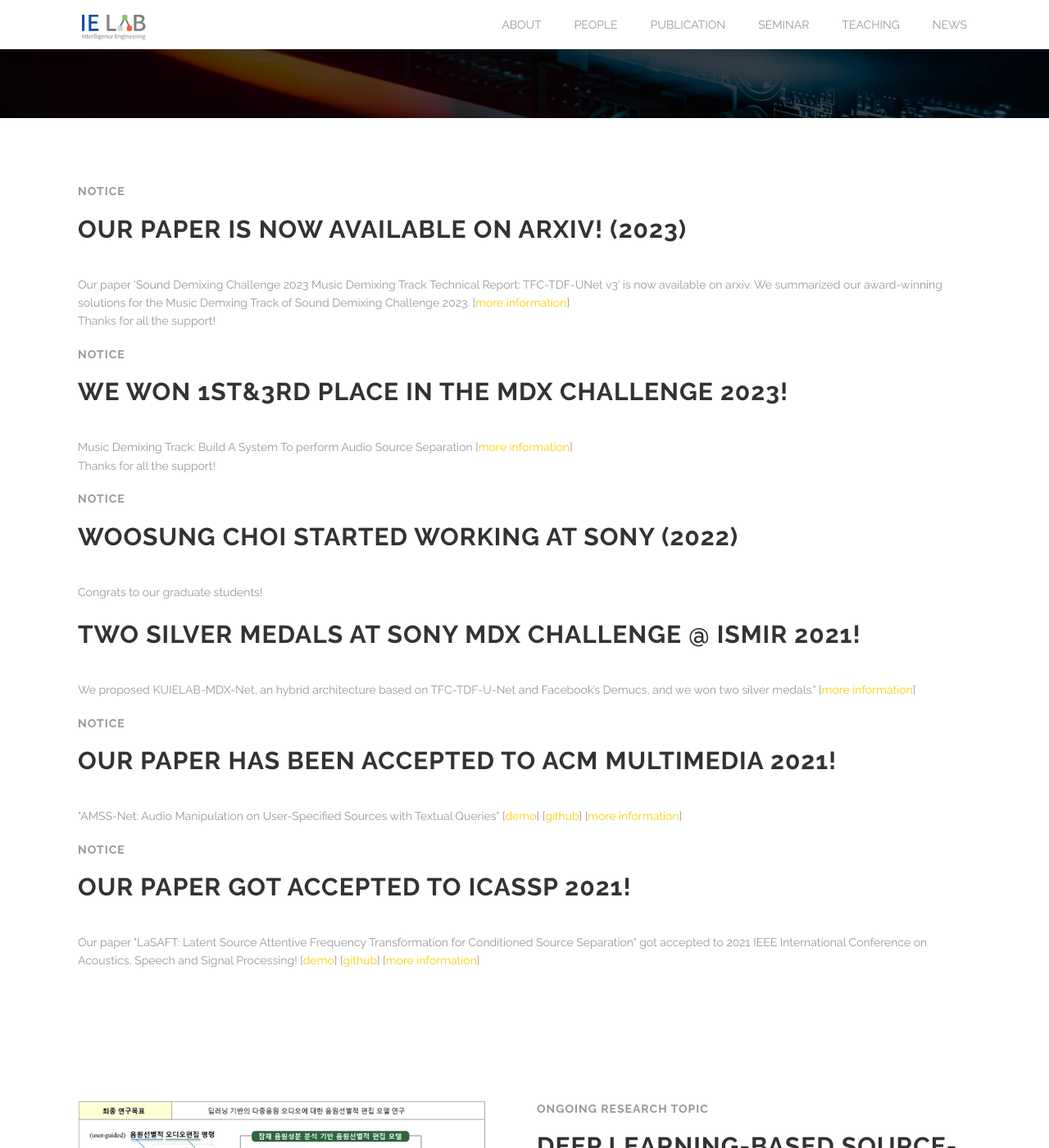
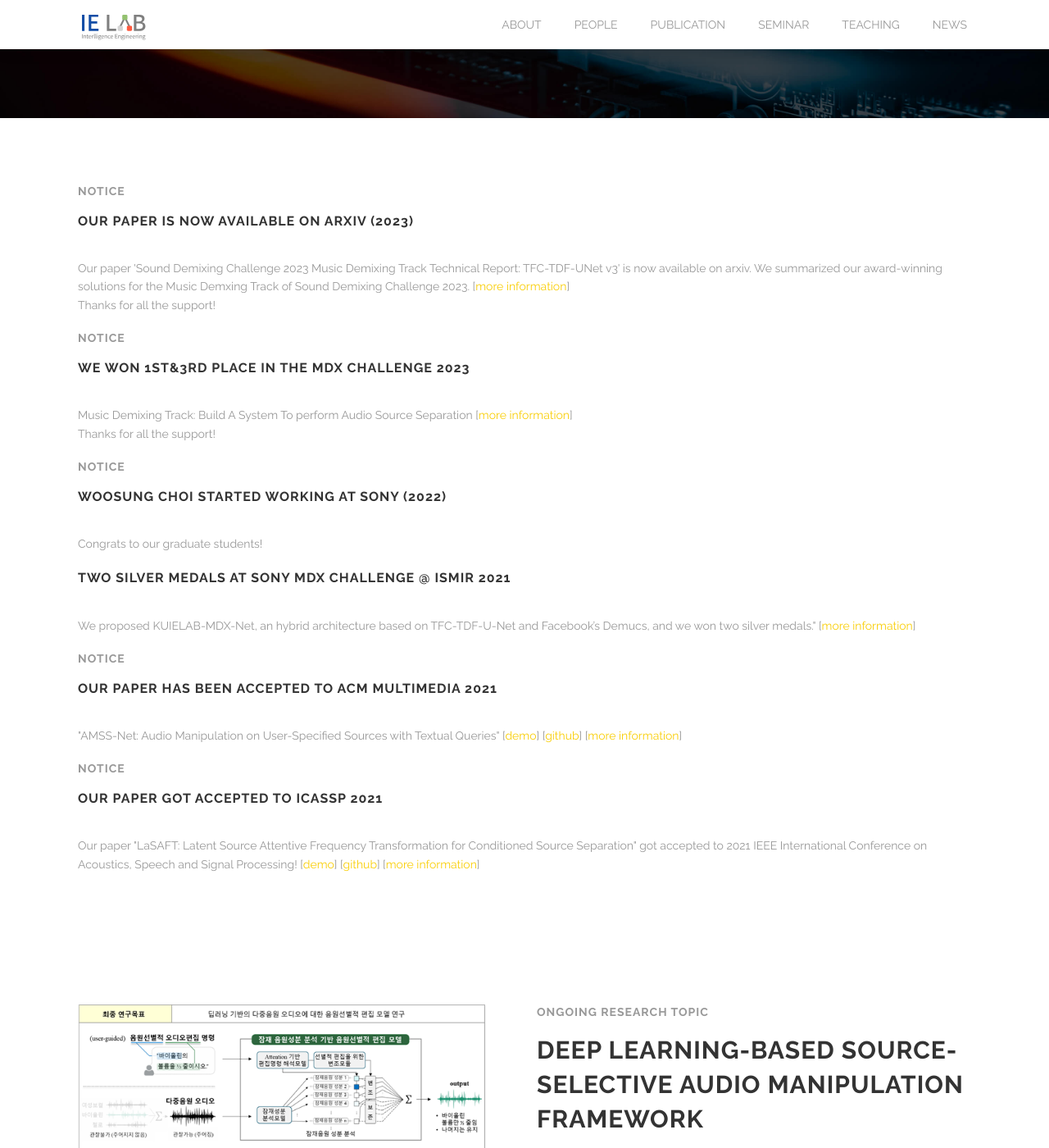
Before and after one commit to kuielab/kuielab.github.io, a Jekyll site: the page built from index.html, in a window 1280 px wide and 1400 px high, scrolled down 606 px. Shown: the whole window at 82% size. Built offline with Jekyll 4.4.1, drawn with Linux system fonts in a browser that asks for light colours.

```diff
--- a/index.html
+++ b/index.html
@@ -38,7 +38,7 @@ boxes:
     text: Placeat vel itaque perspiciatis sed repellat qui nihil recusandae doloremque aperiam necessitatibus aspernatur. illum ad adipisci saepe dolores cumque fugit nihil minus. temporibus corporis eos dolore reprehenderit ipsa at neque ab ut porro perferendis ex nihilillum ad adipisci saepe dolores cumque fugit nihil minus.
 
 testimonials:
-  - text: "OUR PAPER GOT ACCEPTED TO ACM MULTIMEDIA 2021!"
+  - text: "OUR PAPER GOT ACCEPTED TO ACM MULTIMEDIA 2021"
     author: Woosung Choi, Minseok Kim
     position: PH.D. Candidates
   - text: "2021 한국연구재단 중견연구자지원사업 '딥러닝 기반의 다중음원 오디오에 대한 음원선별적 편집 모델 연구'선정"
@@ -114,7 +114,7 @@ testimonials:
     <div class="large-12 columns">
 
 		<h4 style="color: #999">Notice</h4>
-    		<h2>Our paper is now available on arxiv! (2023) </h2>
+    		<h3>Our paper is now available on arxiv (2023) </h3>
     		<div class="spacing"></div>
     		<p>
         	Our paper 'Sound Demixing Challenge 2023 Music Demixing Track Technical Report: TFC-TDF-UNet v3' is now available on arxiv. We summarized our award-winning solutions for the Music Demxing Track of Sound Demixing Challenge 2023.
@@ -123,7 +123,7 @@ testimonials:
     		</p>
 
 		<h4 style="color: #999">Notice</h4>
-    		<h2>We won 1st&3rd place in the mdx Challenge 2023!</h2>
+    		<h3>We won 1st&3rd place in the mdx Challenge 2023</h3>
     		<div class="spacing"></div>
     		<p>
         	Music Demixing Track: Build A System To perform Audio Source Separation
@@ -132,13 +132,13 @@ testimonials:
     		</p>
 
 	    	<h4 style="color: #999">Notice</h4>
-		<h2>Woosung Choi started working at Sony (2022)</h2>
+		<h3>Woosung Choi started working at Sony (2022)</h3>
 		<div class="spacing"></div>
 		<p>
 		Congrats to our graduate students!
 		</p>
 
-		<h2>Two silver medals at SONY MDX CHALLENGE @ ISMIR 2021!</h2>
+		<h3>Two silver medals at SONY MDX CHALLENGE @ ISMIR 2021</h3>
 		<div class="spacing"></div>
 		<p>
 		We proposed KUIELAB-MDX-Net, an hybrid architecture based on TFC-TDF-U-Net and Facebook’s Demucs, and we won two silver medals."
@@ -146,7 +146,7 @@ testimonials:
 		</p>
 
 		<h4 style="color: #999">Notice</h4>
-		<h2>Our paper has been accepted to ACM MULTIMEDIA 2021!</h2>
+		<h3>Our paper has been accepted to ACM MULTIMEDIA 2021</h3>
 		<div class="spacing"></div>
 		<p>
 			"AMSS-Net: Audio Manipulation on User-Specified Sources with Textual Queries"
@@ -157,7 +157,7 @@ testimonials:
 		</p>
 
 		<h4 style="color: #999">Notice</h4>
-		<h2>Our paper got accepted to ICASSP 2021!</h2>
+		<h3>Our paper got accepted to ICASSP 2021</h3>
 		<div class="spacing"></div>
 		<p>
 		Our paper "LaSAFT: Latent Source Attentive Frequency Transformation for Conditioned Source Separation" got accepted to 2021 IEEE International Conference on Acoustics, Speech and Signal Processing!
```
